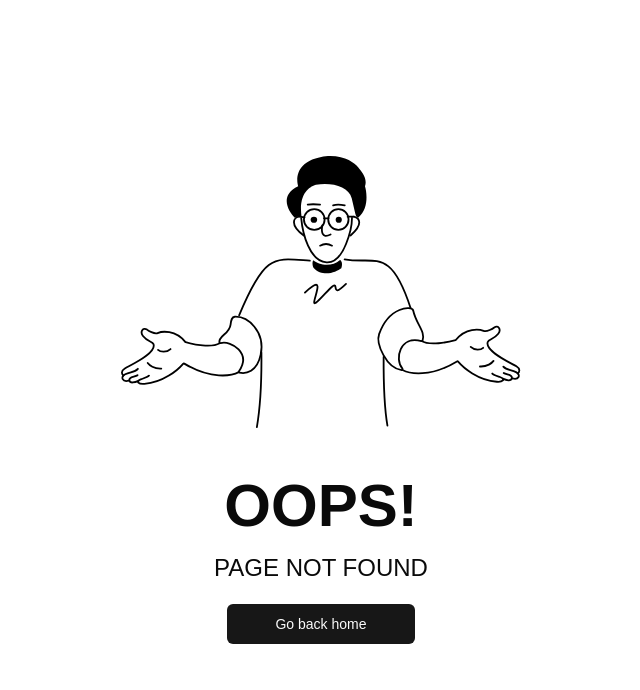
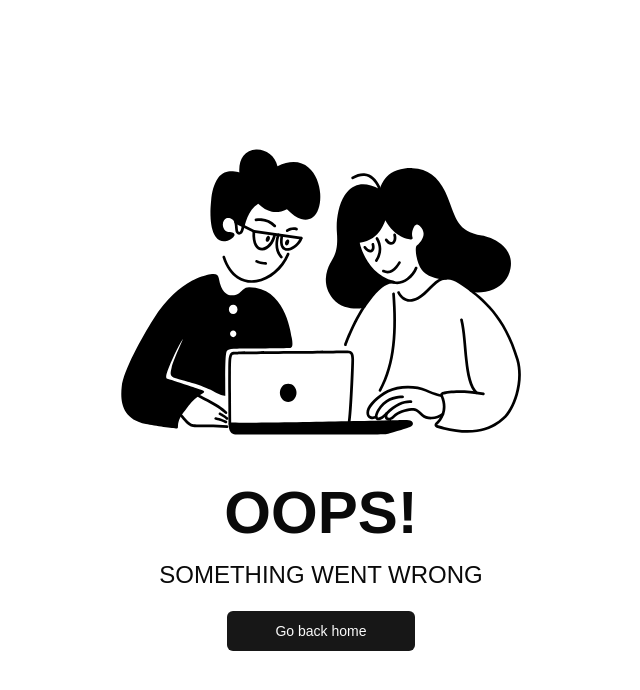
Before and after one commit to suryadharma5/flashpdf, a Next.js app: page /error in a window 1280 px wide. Before the commit this address had no page. Shown: the top 690 px of the page, without its empty margins (319-959 px from the left). Built offline with nearby package versions, Linux system fonts and the light colour scheme.

Commit message:
feat(auth): add error page for handling authentication

```diff
--- /dev/null
+++ b/app/(routes)/(auth)/error/page.tsx
@@ -0,0 +1,17 @@
+import { Button } from "@/components/ui/button";
+import OopsImage from "@/public/oops.svg";
+import Image from "next/image";
+import Link from "next/link";
+
+export default function GeneralError() {
+  return (
+    <div className="flex h-full flex-col items-center justify-center">
+      <Image src={OopsImage} alt="Not found image" width={400} height={400} />
+      <h1 className="mt-12 text-6xl font-bold">OOPS!</h1>
+      <p className="mt-4 text-2xl">SOMETHING WENT WRONG</p>
+      <Link href="/">
+        <Button className="mt-5 px-12 py-2">Go back home</Button>
+      </Link>
+    </div>
+  );
+}
--- /dev/null
+++ b/components/auth/form-error.tsx
@@ -0,0 +1,19 @@
+import { TriangleAlert } from "lucide-react";
+
+type FormErrorProps = {
+  message?: string;
+  type: "warning" | "error";
+};
+
+export const FormError = ({ message, type }: FormErrorProps) => {
+  if (!message) return null;
+
+  return (
+    <div
+      className={`flex items-center gap-x-2 rounded-md ${type === "error" ? "bg-destructive/15 text-destructive" : "bg-yellow-100 text-amber-600"} p-3 text-sm`}
+    >
+      <TriangleAlert className="h-4 w-4" />
+      {message}
+    </div>
+  );
+};
```
